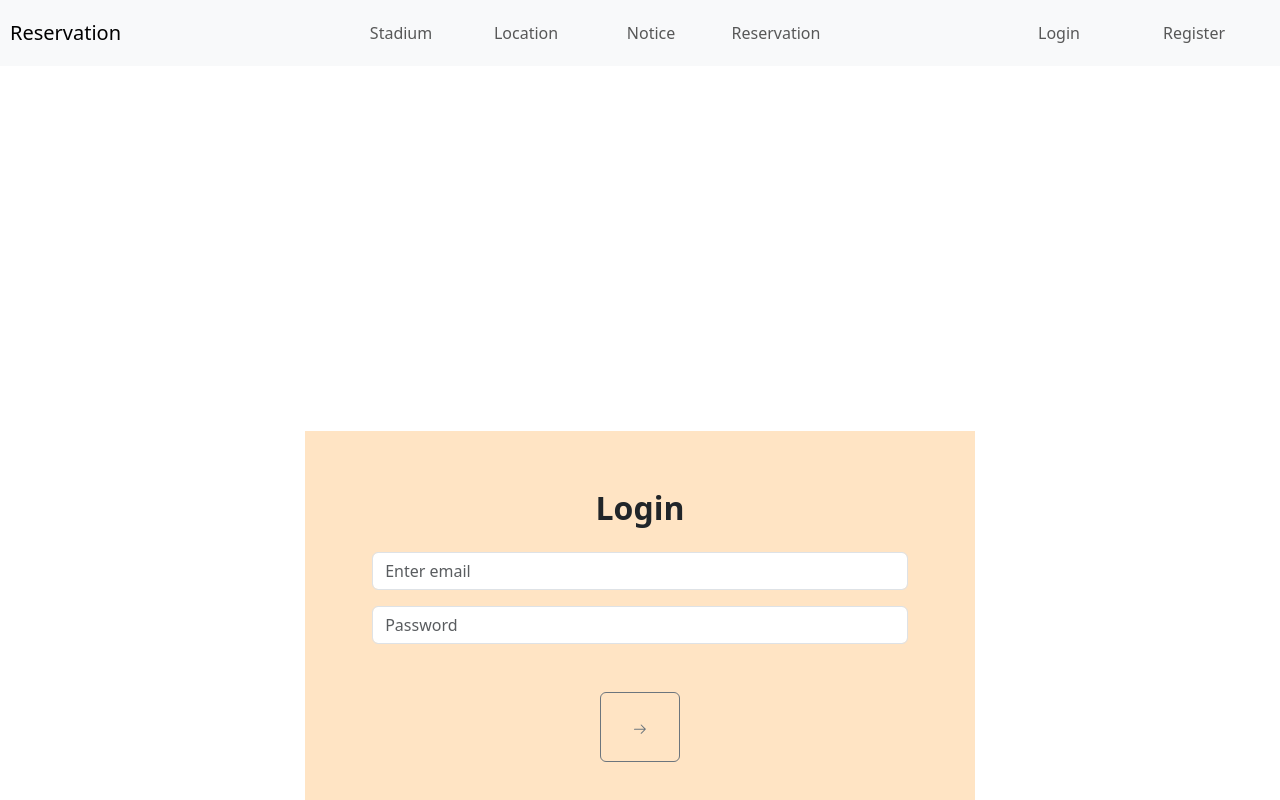
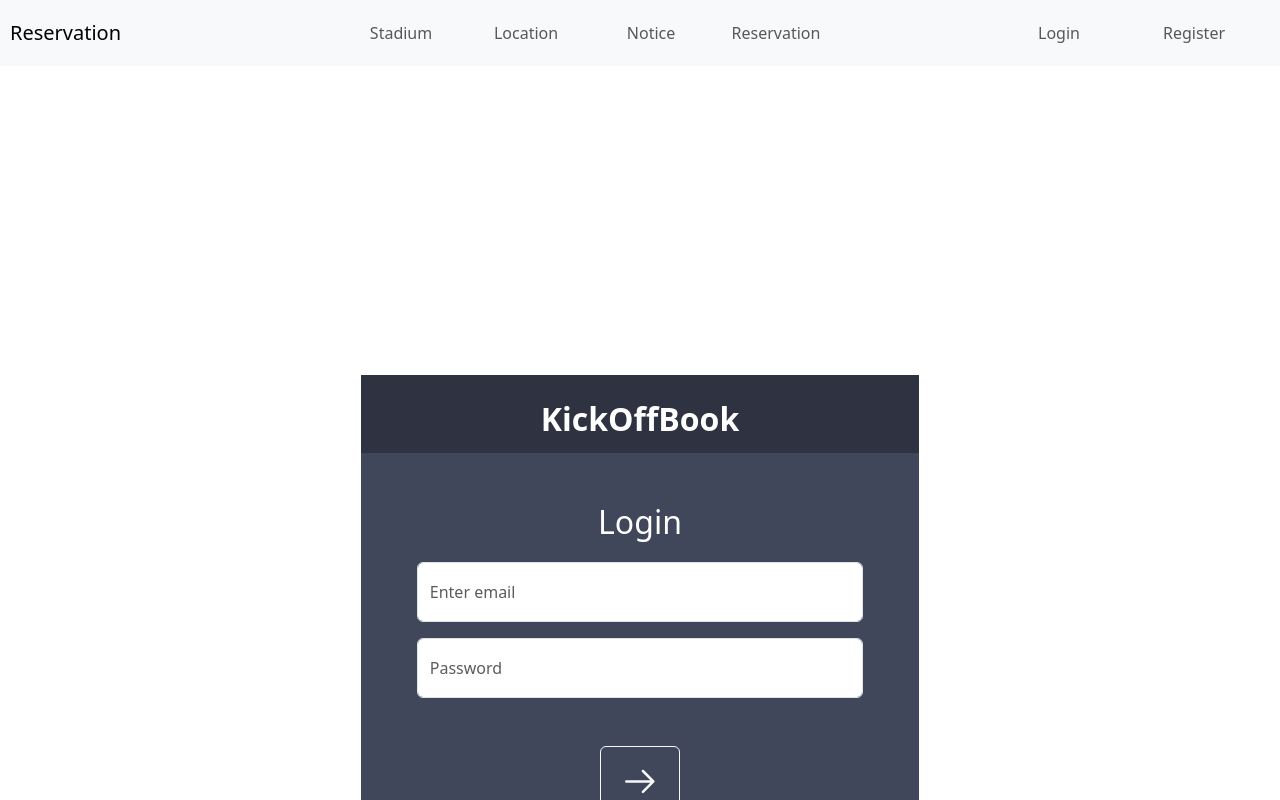
Before and after one commit to Hanmingyu02/SemiProject, a React (Create React App) app: page /login in a window 1280 px wide. Shown: the top 800 px of the page. Built offline with nearby package versions, Linux system fonts and the light colour scheme; the HTML template or start-up script is replaced by a standard one.

Commit message:
로그인 페이지 완성

```diff
--- a/src/App.css
+++ b/src/App.css
@@ -92,26 +92,37 @@
     height: 50px;
     width: 140px;
 }
-.loginWrap{
-    max-width: 60%;
+.loginWrap {
+    max-width: 50%;
     text-align: center;
     margin: auto;
-    background-color: bisque;
-    margin-top: 30%;
-    height: 500px;
+    background-color: #41475a;
+    margin-top: 25%;
+    height: 600px;
 }
-.loginTopText{
+.loginTopText {
     font-size: 2rem;
     padding-top: 8%;
     padding-bottom: 3%;
-    font-weight: bold;
+    color: white;
 }
-.loginBody{
+.loginBody {
     max-width: 80%;
     margin: auto;
 }
-.loginButton{
+.loginButton {
     height: 70px;
     width: 80px;
-    border-radius: px;
 }
+.loginTitle{
+    font-size: 2rem;
+    font-weight: bold;
+    padding-top: 20px;
+    padding-bottom: 10px;
+    background-color:#2f3241;
+    color: white;
+}
+.loginControl{
+    height: 60px;
+    color: white;
+}
--- a/src/App.js
+++ b/src/App.js
@@ -14,6 +14,7 @@ import Location from "./components/Location";
 import SchoolFutsalField from "./components/Stadium/SchoolFutsalField";
 import SchoolSoccerField from "./components/Stadium/SchoolSoccerField";
 import GupoFusalField from "./components/Stadium/GupoFusalField";
+import Register from "./components/Register";
 
 function App() {
     return (
@@ -39,6 +40,7 @@ function App() {
                                 <Route path='/scsoccer' element={<SchoolSoccerField />} />
                                 <Route path='/gupofutsal' element={<GupoFusalField />} />
                                 <Route path='/scfutsal' element={<SchoolFutsalField />} />
+                                <Route path='/register' element={<Register/>} />
                             </Routes>
                         </Col>
                     </Row>
--- a/src/components/Header.jsx
+++ b/src/components/Header.jsx
@@ -51,7 +51,7 @@ export default function Header() {
     const handleSignUp = () => {
         const isFormValid = checkUse && checkInformation && checkAge;
         if (isFormValid) {
-            navigate("/login");
+            navigate("/register");
             handleClose();
         } else {
             alert("필수 이용약관에 동의 하셔야 합니다.");
--- a/src/components/Login.jsx
+++ b/src/components/Login.jsx
@@ -3,23 +3,26 @@ import { Container, Button, Form } from "react-bootstrap";
 import { GoArrowRight } from "react-icons/go";
 export default function Login() {
     return (
+        <div>
             <Container>
                 <div className='loginWrap'>
+                  <div className="loginTitle">KickOffBook</div>
                     <div className='loginTopText'>Login</div>
                     <Form>
-                    <div className="loginBody">
+                        <div className='loginBody'>
                             <Form.Group className='mb-3' controlId='formBasicEmail'>
-                            <Form.Control type='email' placeholder='Enter email' />
+                                <Form.Control type='email' placeholder='Enter email' className="loginControl"/>
                             </Form.Group>
                             <Form.Group className='mb-5' controlId='formBasicPassword'>
-                            <Form.Control type='password' placeholder='Password' />
+                                <Form.Control type='password' placeholder='Password' className="loginControl"/>
                             </Form.Group>
                         </div>
-                    <Button variant='outline-secondary' type='submit' className="loginButton">
-                        <GoArrowRight />
+                        <Button variant='outline-light' type='submit' className='loginButton'>
+                            <GoArrowRight style={{ fontSize: "40px" }} />
                         </Button>
                     </Form>
                 </div>
             </Container>
+        </div>
     );
 }
--- a/src/components/Register.jsx
+++ b/src/components/Register.jsx
@@ -3,7 +3,7 @@ import React from 'react'
 export default function Register() {
   return (
     <div>
-      약관동의 후 회원가입 페이지로 이동
+      회원가입 페이지
     </div>
   )
 }
```
Also changed, not shown: public/images/backgroundImg.jpg (added). Lines whose indentation alone changed are shown as unchanged.
